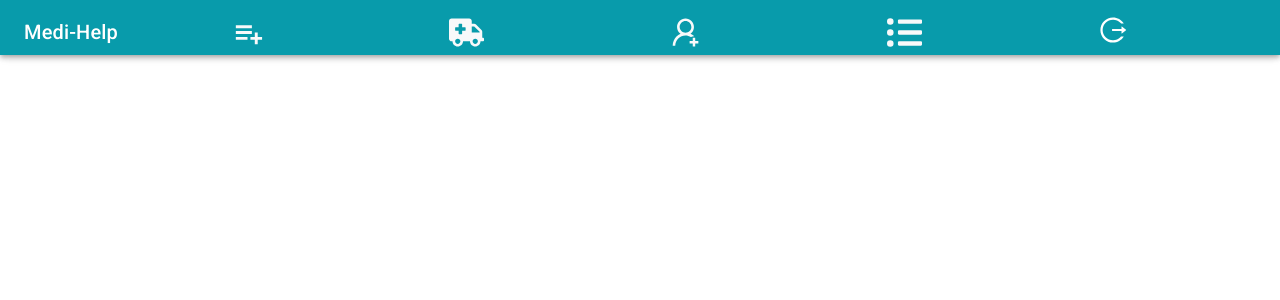
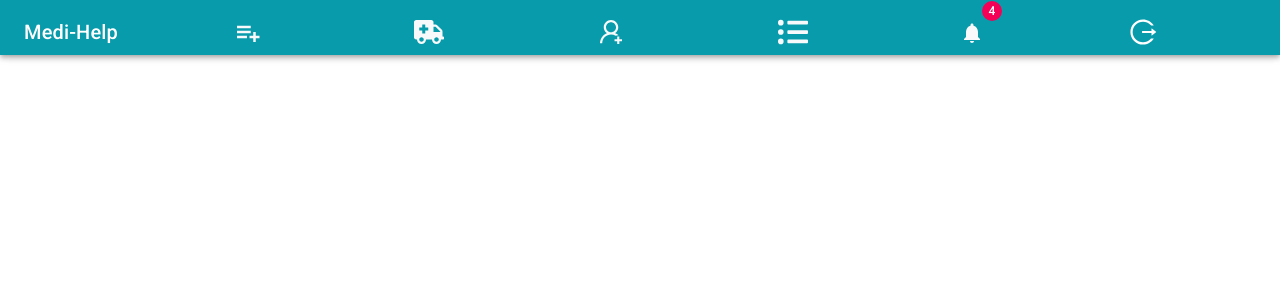
Before and after one commit to MoSamir11/Ambulance-Help-frontend, a React (Create React App) app: page /admin-dashboard in a window 1280 px wide. Shown: the top 300 px of the page. Built offline with nearby package versions, Linux system fonts and the light colour scheme.

Commit message:
Samir Changes

```diff
--- a/src/component/Admin/AdminDashboard/AdminNavbar.jsx
+++ b/src/component/Admin/AdminDashboard/AdminNavbar.jsx
@@ -42,7 +42,7 @@ export const AdminNavbar = () => {
         const lData = Cookies.get("Admin")
         if(lData){
             Cookies.remove('Admin');
-            history.push("/");
+            history.push("/admin-login");
         }
     }
     return (
@@ -55,18 +55,34 @@ export const AdminNavbar = () => {
                 <div className={classes.item}>
                 <nav className="navbar navbar-expand-sm navbar-light">
                     <ul className="navbar-nav">
-                        {
-                            data.map((e)=>{
-                            return(
-                                <li className="nav-item ml-5 mr-5 pl-4 pr-5">
-                                    <Tooltip title={e.tooltipTitle} arrow TransitionComponent={Zoom}>
-                                        <Link exact to={e.to} className="nav-link text-light">{e.text}</Link>
-                                    </Tooltip>
-                                </li>
-                                )
-                            })
-                        }
-                        <li className="nav-item ml-5 mr-5 mt-2 pl-4 pr-5" onClick={logout}>
+                        <li className="nav-item ml-5 mr-3 pl-4 pr-5">
+                            <Tooltip title='Add Ambulance' arrow TransitionComponent={Zoom}>
+                                <Link exact to='/admin-dashboard/add-ambulance' className="nav-link text-light"><BiListPlus size={30}/></Link>
+                            </Tooltip>
+                        </li>
+                        <li className="nav-item ml-5 mr-3 pl-4 pr-5">
+                            <Tooltip title='Add Ambulance' arrow TransitionComponent={Zoom}>
+                                <Link exact to='/admin-dashboard/all-ambulance' className="nav-link text-light"><FaAmbulance size={30} /></Link>
+                            </Tooltip>
+                        </li>
+                        <li className="nav-item ml-5 mr-3 pl-4 pr-5">
+                            <Tooltip title='Add Ambulance' arrow TransitionComponent={Zoom}>
+                                <Link exact to='/admin-dashboard/add-staff' className="nav-link text-light"><AiOutlineUserAdd size={30}/></Link>
+                            </Tooltip>
+                        </li>
+                        <li className="nav-item ml-5 mr-3 pl-4 pr-5">
+                            <Tooltip title='Add Ambulance' arrow TransitionComponent={Zoom}>
+                                <Link exact to='/admin-dashboard/all-staff' className="nav-link text-light"><FaListUl size={30}/></Link>
+                            </Tooltip>
+                        </li>
+                        <li className="nav-item ml-5 mr-3 pl-4 pr-5">
+                            <Tooltip title='Add Ambulance' arrow TransitionComponent={Zoom}>
+                                <Badge badgeContent={4} color="secondary" style={{marginTop:'2px'}}>
+                                    <Link exact to='/admin-dashboard/all-staff' className="nav-link text-light"><Notifications size={30}/></Link>
+                                </Badge>
+                            </Tooltip>
+                        </li>
+                        <li className="nav-item ml-5 mr-3 mt-2 pl-4 pr-5" onClick={logout}>
                             <AiOutlineLogout size={30}/>
                         </li>
                     </ul>
--- a/src/component/Admin/AdminDashboard/AllAmbulance.jsx
+++ b/src/component/Admin/AdminDashboard/AllAmbulance.jsx
@@ -38,13 +38,15 @@ export const AllAmbulance = () =>{
     const myClass = style();
     const {container1,card1,form_control,label,division1,button} = classes;
     const [ambulanceList,setAmbulanceList] = useState([]);
-    const [spinner, setSpinner] = useState(false)
+    const [spinner, setSpinner] = useState(false);
+    const [hospital,setHospital] = useState('');
     useEffect(()=>{
         setSpinner(TramOutlined)
         const data = Cookies.get("Admin");
         console.log("36-->",data);
         const decoded = jwt_decode(data);
         console.log("38-->",decoded.data.hospitalName);
+        setHospital(decoded.data.hospitalName)
         axios.get(`http://localhost:5000/ambulanceList/${decoded.data.hospitalName}`)
         .then((res,err)=>{
             if(res.data.isSuccess)
@@ -61,7 +63,7 @@ export const AllAmbulance = () =>{
     return(
         <>
             <Container className={myClass.container1}>
-                <h1>All Ambulance</h1>
+                <h1>{hospital}</h1>
                 {
                     spinner ? <><div className="text-center" style={{ marginTop: '20%', marginRight: '4%' }}>
                         <BounceLoader size={100} color="#089bab" />
--- a/src/component/Admin/AdminLogin.jsx
+++ b/src/component/Admin/AdminLogin.jsx
@@ -39,20 +39,25 @@ export const AdminLogin = () =>{
         .then((res)=>{
             if(res.data){
                 console.log("57-->",res.data.token)
-
-                const token = localStorage.getItem("Admin")
-                if(token)
+                let adminToken = Cookies.get('Admin');
+                let customerToken = Cookies.get('consumer');
+                if(customerToken)
                 {
-                    alert("Already Logged in")
-                    history.push("/admin-dashboard/add-ambulance")
+                    alert("You are already logged in as an Consumer first logout from there");
+                    return;
+                }
+                else if(adminToken)
+                {
+                    alert("Already Logged in please destroy the previous one");
+                    // history.push("/admin-dashboard/add-ambulance")
+                    return;
                 }else{
                     Cookies.set("Admin",res.data.token)
+                    const decoded = jwt_decode(res.data.token);
+                    alert(res.data.message)
+                    history.push("/admin-dashboard/add-ambulance");
+                    console.log(decoded.data)
                 }
-                const decoded = jwt_decode(res.data.token);
-                alert(res.data.message)
-                history.push("/admin-dashboard/add-ambulance");
-
-                console.log(decoded.data)
               }else{
                 alert(res.data.message)
               }
--- a/src/component/Consumer/ConsumerDashboard/ConsumerNavbar.jsx
+++ b/src/component/Consumer/ConsumerDashboard/ConsumerNavbar.jsx
@@ -52,15 +52,15 @@ export const ConsumerNavbar = () => {
                 <div className={classes.item}>
                 <nav className="navbar navbar-expand-sm navbar-light">
                     <ul className="navbar-nav">
-                        {
-                            data.map((e)=>{
-                            return(
                                 <li className="nav-item ml-5 mr-5 pt-2 pl-4 pr-5">
-                                    <Link exact to={e.to} className="nav-link text-light">{e.text}</Link>
+                                    <Link exact to='/comsumer-dashboard/home' className="nav-link text-light">Home</Link>
                                 </li>
-                                )
-                            })
-                        }
+                                <li className="nav-item ml-5 mr-5 pt-2 pl-4 pr-5">
+                                    <Link exact to='/comsumer-dashboard/aboutus' className="nav-link text-light">About Us</Link>
+                                </li>
+                                <li className="nav-item ml-5 mr-5 pt-2 pl-4 pr-5">
+                                    <Link exact to='/comsumer-dashboard/blog' className="nav-link text-light">Blog</Link>
+                                </li>
                         <li className="nav-item ml-5 pl-4 pr-5" style={{paddingTop:3}}>
                             <p className="nav-link text-light" onClick={logout}><AiOutlineLogout size={30}/></p>
                         </li>
```
